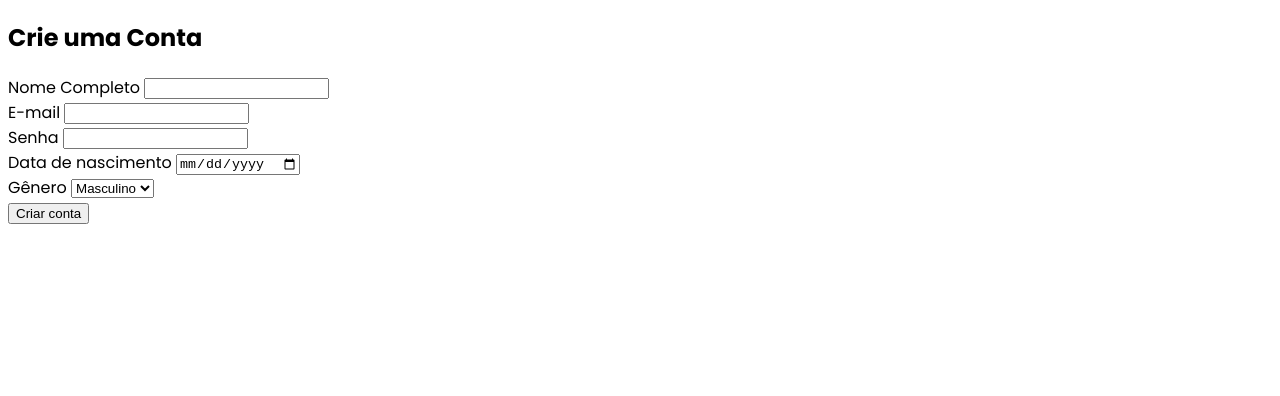
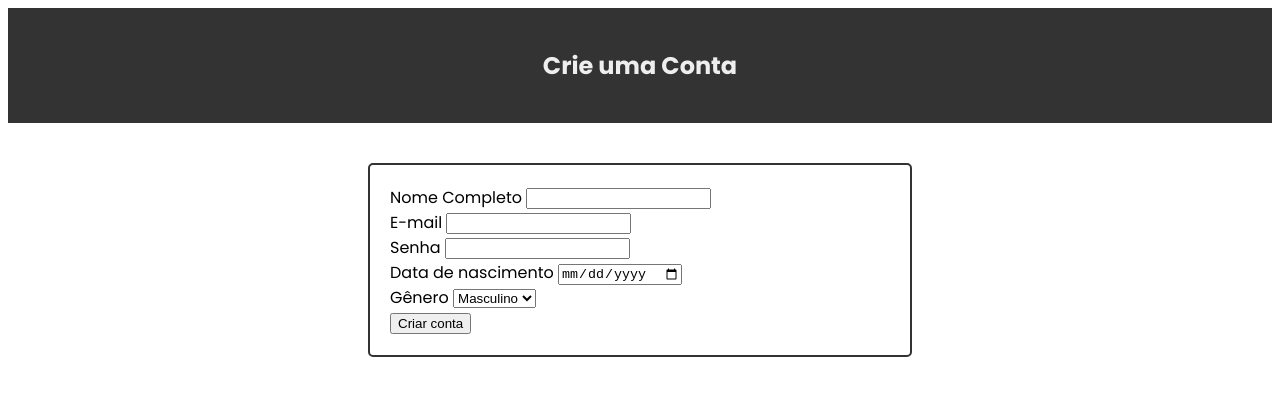
Before and after one commit to devtiagoabreu/codestart, a plain HTML site: page formulario/index.html in a window 1280 px wide. Drawn offline with Linux system fonts and the light colour scheme.

Commit message:
Iniciando CSS

```diff
--- a/formulario/index.html
+++ b/formulario/index.html
@@ -12,10 +12,9 @@
 <body>
   <header>
     <h2>Crie uma Conta</h2>
-
   </header>
 
-  <form>
+  <form class="form-container">
     <div>
       <label for="fullname">Nome Completo</label>
       <input id="fullname" type="text" />
--- a/formulario/styles.css
+++ b/formulario/styles.css
@@ -1,7 +1,27 @@
+// resets
 * {
   box-sizing: border-box;
+  margin: 0;
+  padding: 0;
 }
 
 body {
   font-family: "Poppins", sans-serif;
 }
+
+header {
+  background-color: #333333;
+  color: #eeeeee;
+  padding: 20px;
+  text-align: center;
+}
+
+.form-container {
+  width: 500px;
+  margin: auto;
+  border: 2px solid #333333;
+  border-radius: 5px;
+  padding: 20px;
+  margin-top: 40px;
+
+}
```
